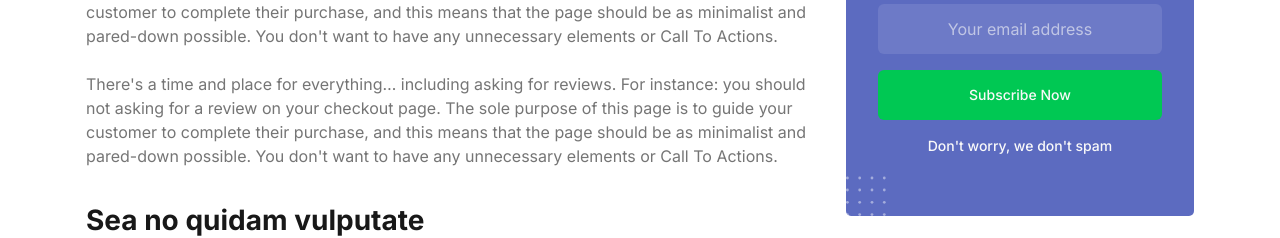
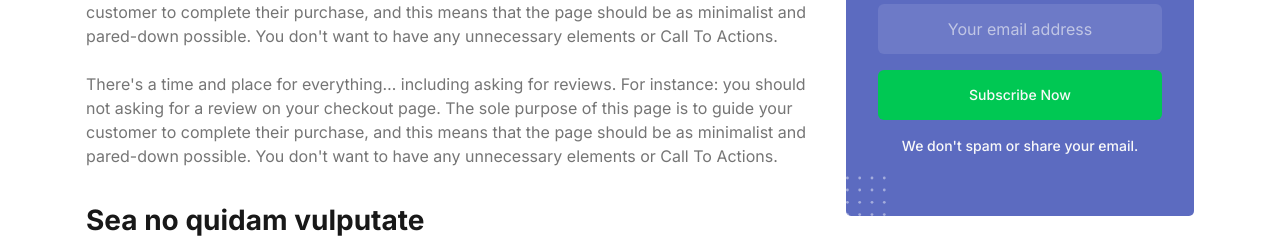
Before and after one commit to Sieep-Coding/accessGR-site, an Astro site: page /blog/post-01 in a window 1280 px wide. Shown: the part 840-1078 px from the top of the page. Built offline with nearby package versions, Linux system fonts and the light colour scheme; Astro itself is replaced by a stand-in of ours.

Commit message:
newsletter box improvements

```diff
--- a/src/components/Newsletterbox.astro
+++ b/src/components/Newsletterbox.astro
@@ -21,7 +21,7 @@
     />
   </form>
   <p class="text-sm font-medium text-white">
-    Don't worry, we don't spam
+    We don't spam or share your email.
   </p>
 
   <div>
```
